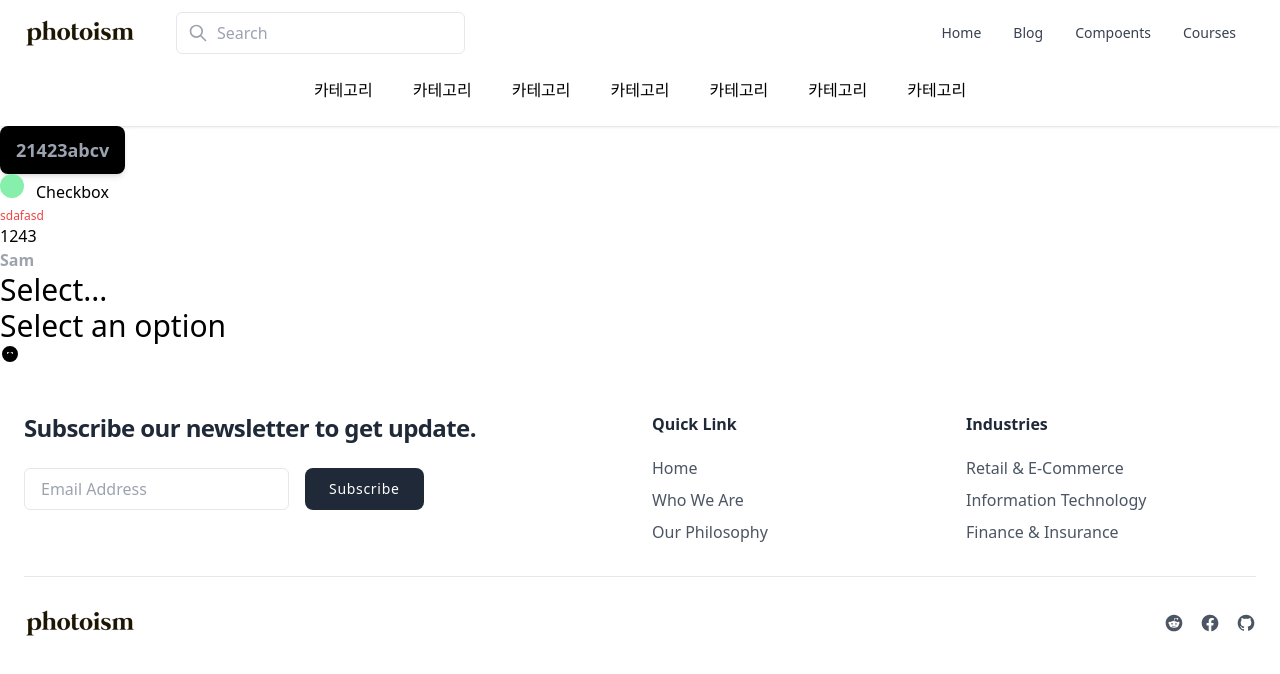
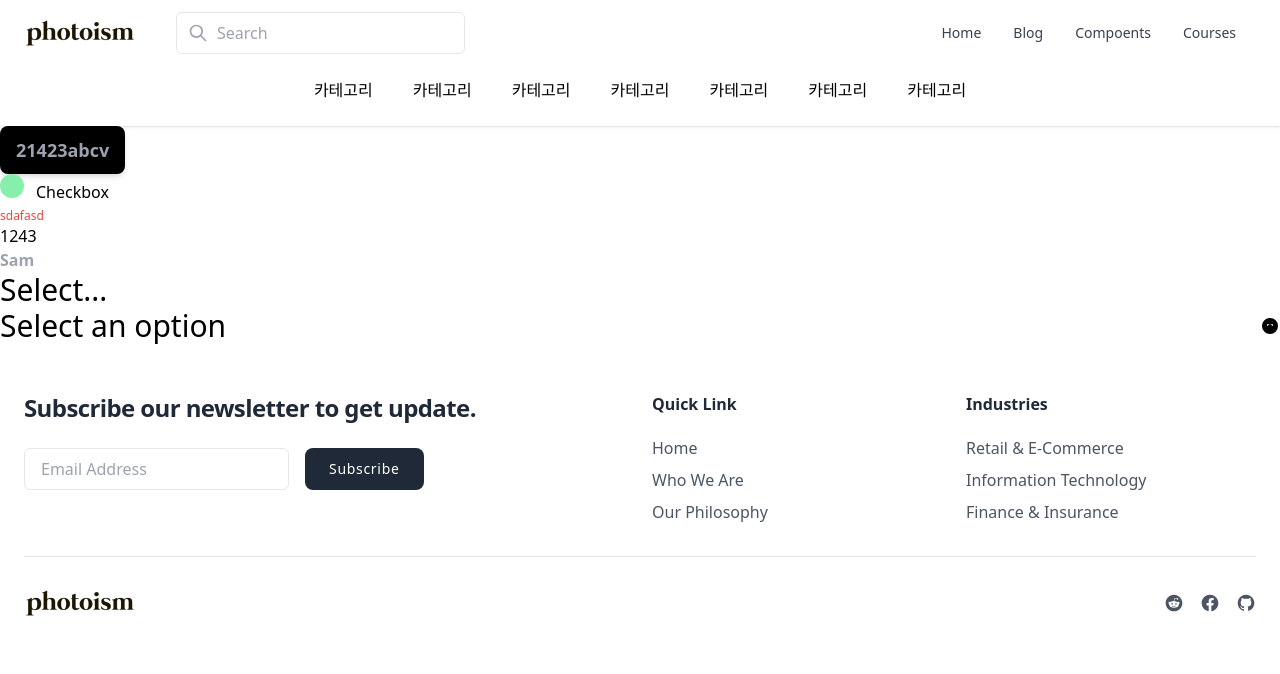
Before and after one commit to my-basic-code/vue3, a Vue app: page / in a window 1280 px wide. Shown: the top 674 px of the page. Built offline with nearby package versions, Linux system fonts and the light colour scheme.

Commit message:
edit select component

```diff
--- a/src/components/ui/Select.vue
+++ b/src/components/ui/Select.vue
@@ -101,7 +101,7 @@ onUnmounted(() => {
   <div
     ref="element"
     @click="toggle"
-    :class="`${disabled ? 'opacity-50' : ''} relative`"
+    :class="`${disabled ? 'opacity-50' : ''} relative flex justify-between items-center`"
   >
     <span class="text-3xl">{{ selectedText }}</span>
 
```
